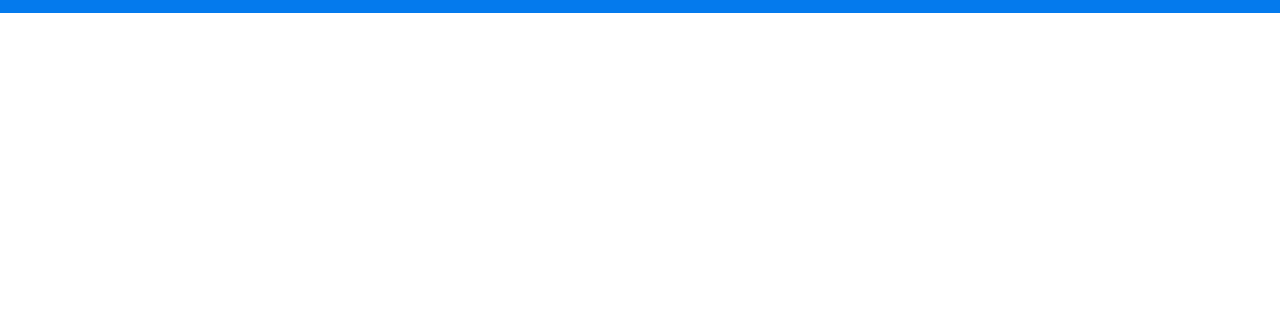
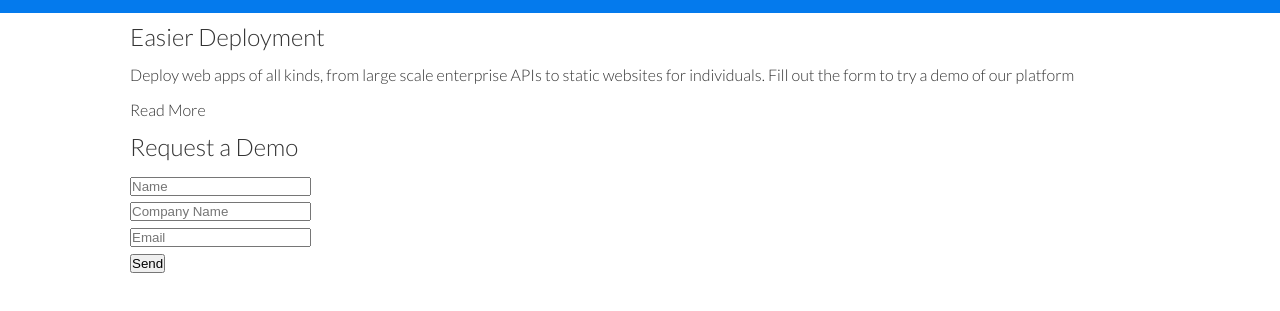
Before and after one commit to supsa-ak/Website-Development, a plain HTML site: page index.html in a window 1280 px wide. Shown: the part 57-368 px from the top of the page. Drawn offline with Linux system fonts and the light colour scheme.

Commit message:
Showcase Area & Grid

```diff
--- a/index.html
+++ b/index.html
@@ -26,6 +26,34 @@
             </nav>
         </div>
     </div>
+
+    <!-- showcase -->
+    <section class="showcase">
+        <div class="container grid">
+            <div class="showcase-text">
+                <h1>Easier Deployment</h1>
+                <p>Deploy web apps of all kinds, from large scale enterprise APIs to static websites for individuals.
+                    Fill out the form to try a demo of our platform</p>
+                <a href="features.html" class="btn btn-outline">Read More</a>
+            </div>
+
+            <div class="showcase-form card">
+                <h2>Request a Demo</h2>
+                <form>
+                    <div class="form-control">
+                        <input type="text" name="name" placeholder="Name" required>
+                    </div>
+                    <div class="form-control">
+                        <input type="text" name="company" placeholder="Company Name" required>
+                    </div>
+                    <div class="form-control">
+                        <input type="email" name="email" placeholder="Email" required>
+                    </div>
+                    <input type="submit" value="Send" Class="btn btn-primary">
+                </form>
+            </div>
+        </div>
+    </section>
 </body>
 
 </html>
--- a/style.css
+++ b/style.css
@@ -36,6 +36,7 @@ img{
     width: 100%;
 }
 
+/* Navbar styling */
 .navbar{
     background-color: #047aed;
     color:#fff;
@@ -60,6 +61,10 @@ img{
     justify-content: space-between;
 }
 
+/* Showcase */
+
+
+/* Utilities */
 .container{
     max-width: 1100px;
     margin: 0 auto;
```
Also changed, not shown: 1 other file.
